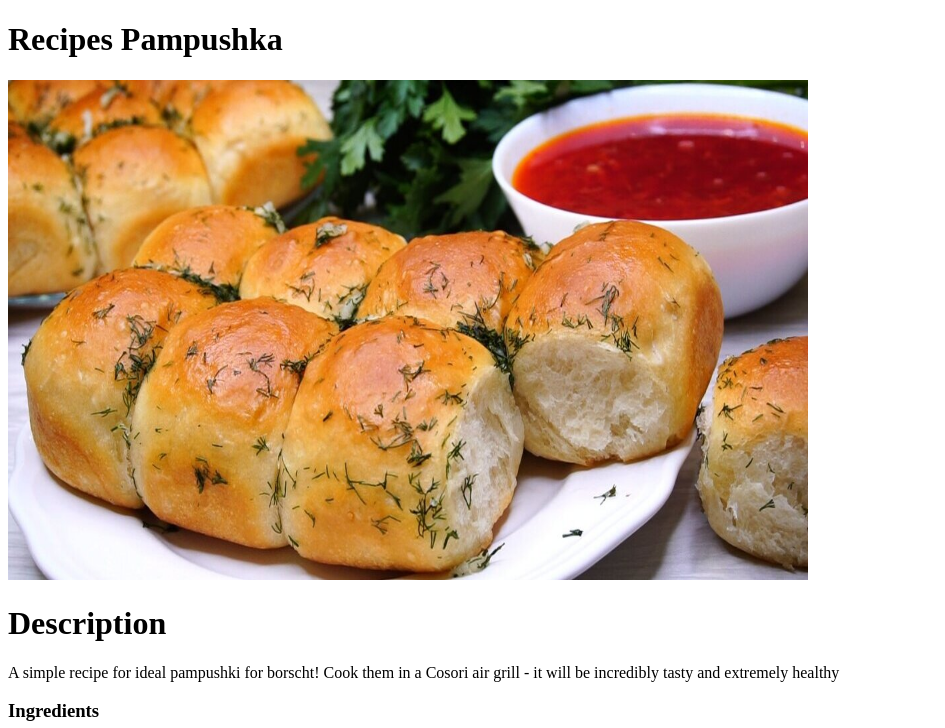
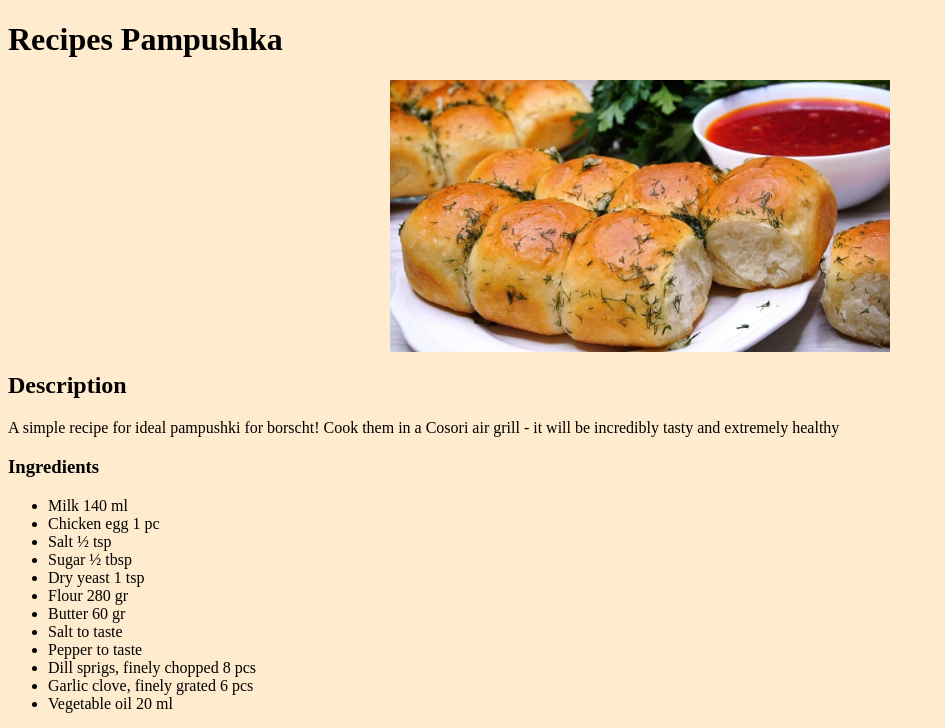
Before and after one commit to Marmelad336/odin_recipes, a plain HTML site: page recipes/pampushka.html in a window 1280 px wide. Shown: the top 728 px of the page, without its empty margins (0-945 px from the left). Drawn offline with Linux system fonts and the light colour scheme.

Commit message:
link to css

```diff
--- a/recipes/pampushka.html
+++ b/recipes/pampushka.html
@@ -4,11 +4,12 @@
     <meta charset="UTF-8">
     <meta name="viewport" content="width=device-width, initial-scale=1.0">
     <title>Pampushka</title>
+    <link rel="stylesheet" href="../style.css">
 </head>
 <body>
     <h1>Recipes Pampushka</h1>
     <img src="img_recipes/pampushka-img.jpeg" alt="Pictures of beautiful golden pampushka with dill" height="500" width="800">
-    <h1>Description</h1>
+    <h2>Description</h2>
 
      <p>A simple recipe for ideal pampushki for borscht! Cook them in a Cosori air grill - it will be incredibly tasty and extremely healthy</p>
 
```
